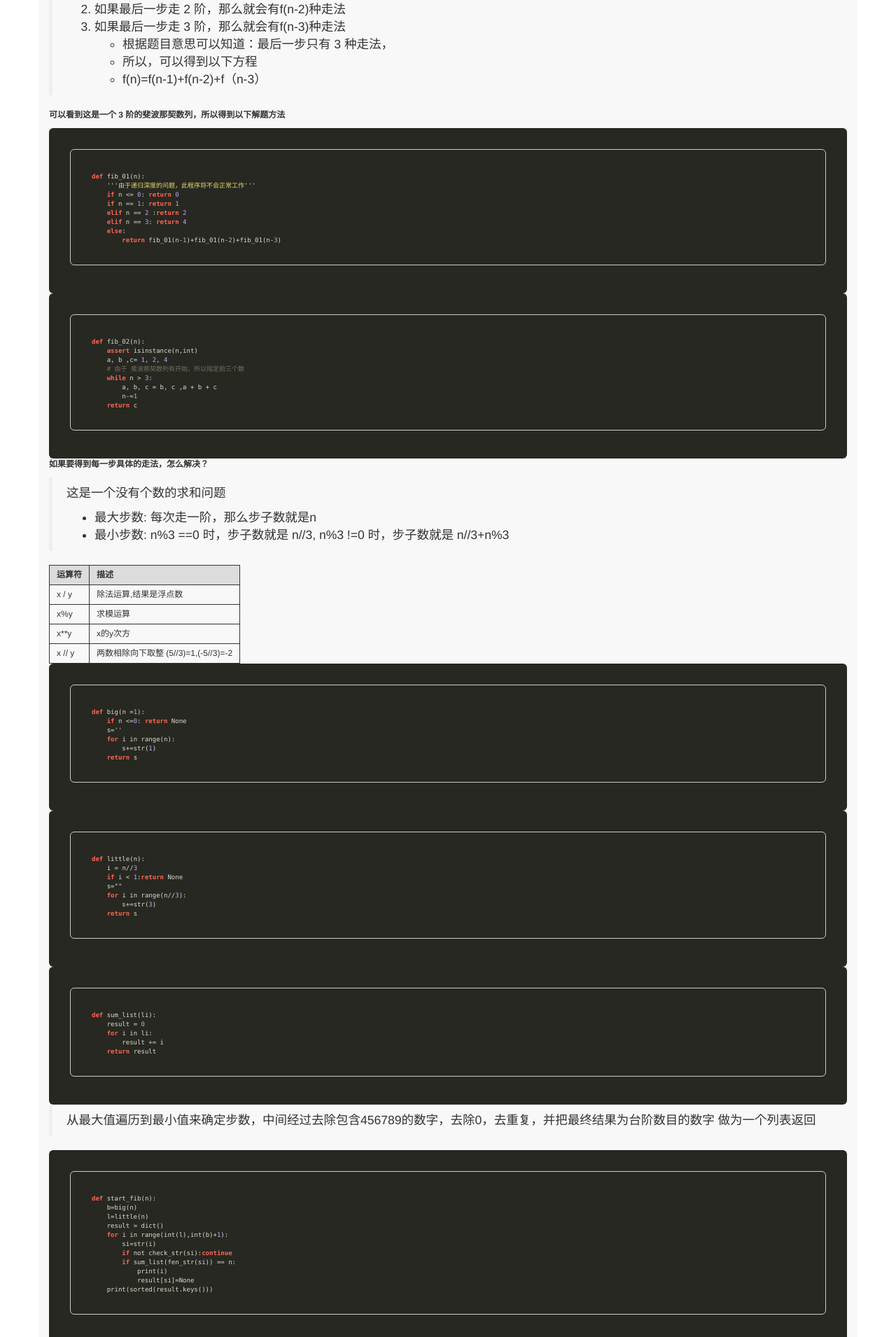
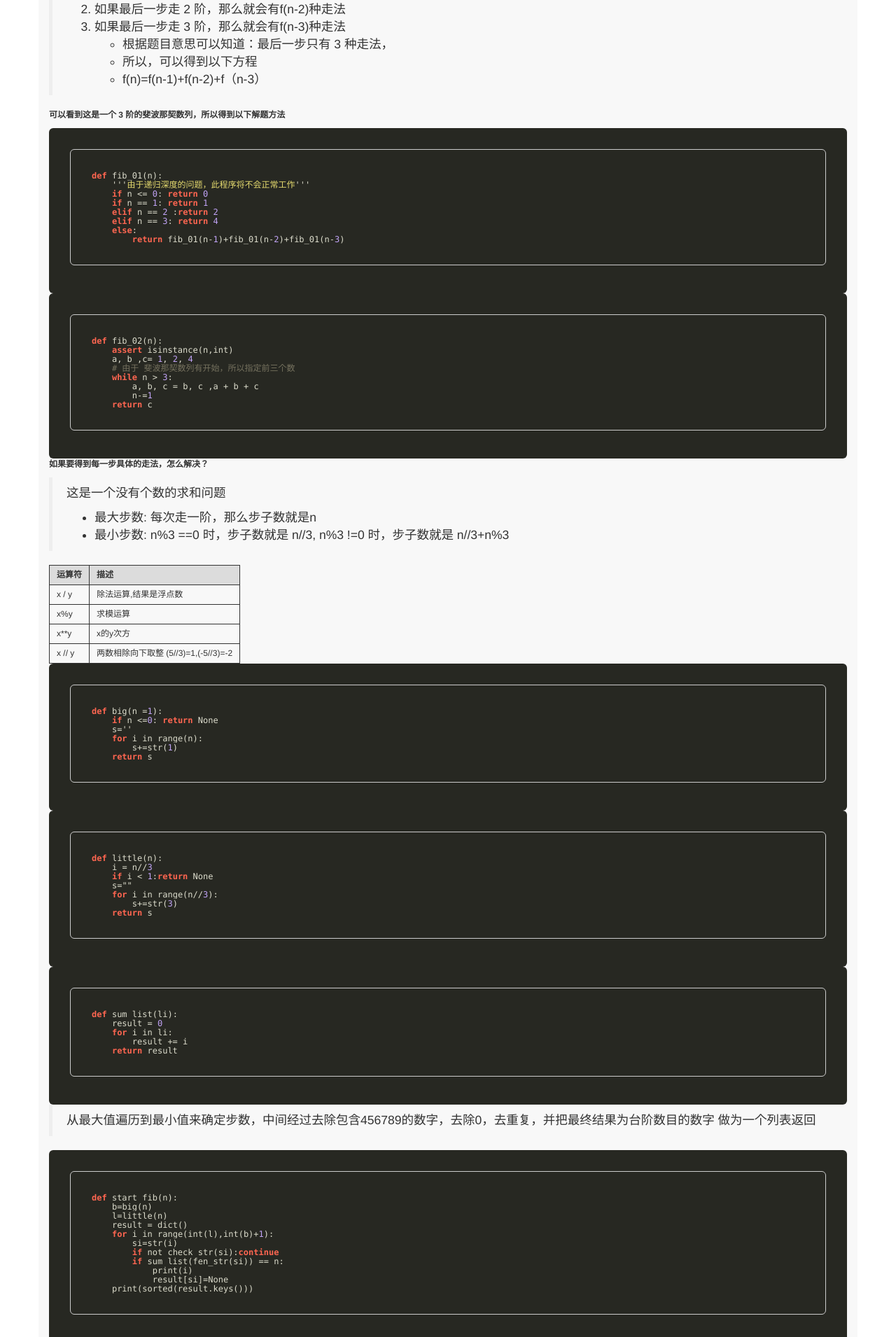
Before and after one commit to hlowd/hlowd.github.io, a Jekyll site: the page built from _posts/2017-3-29-牛顿家的楼梯.md, in a window 1280 px wide. Shown: the part 379-2289 px from the top of the page at 70% size. Built offline with Jekyll 4.4.1, drawn with Linux system fonts in a browser that asks for light colours; our own code applies the rules of GitHub Pages for plain Markdown files.

Commit message:
Update main.scss

```diff
--- a/public/css/main.scss
+++ b/public/css/main.scss
@@ -81,7 +81,7 @@ dd {
   line-height: 1;
 
   code {
-    font-size: .9rem;
+    font-size: 1.2rem;
   }
 }
 
```
